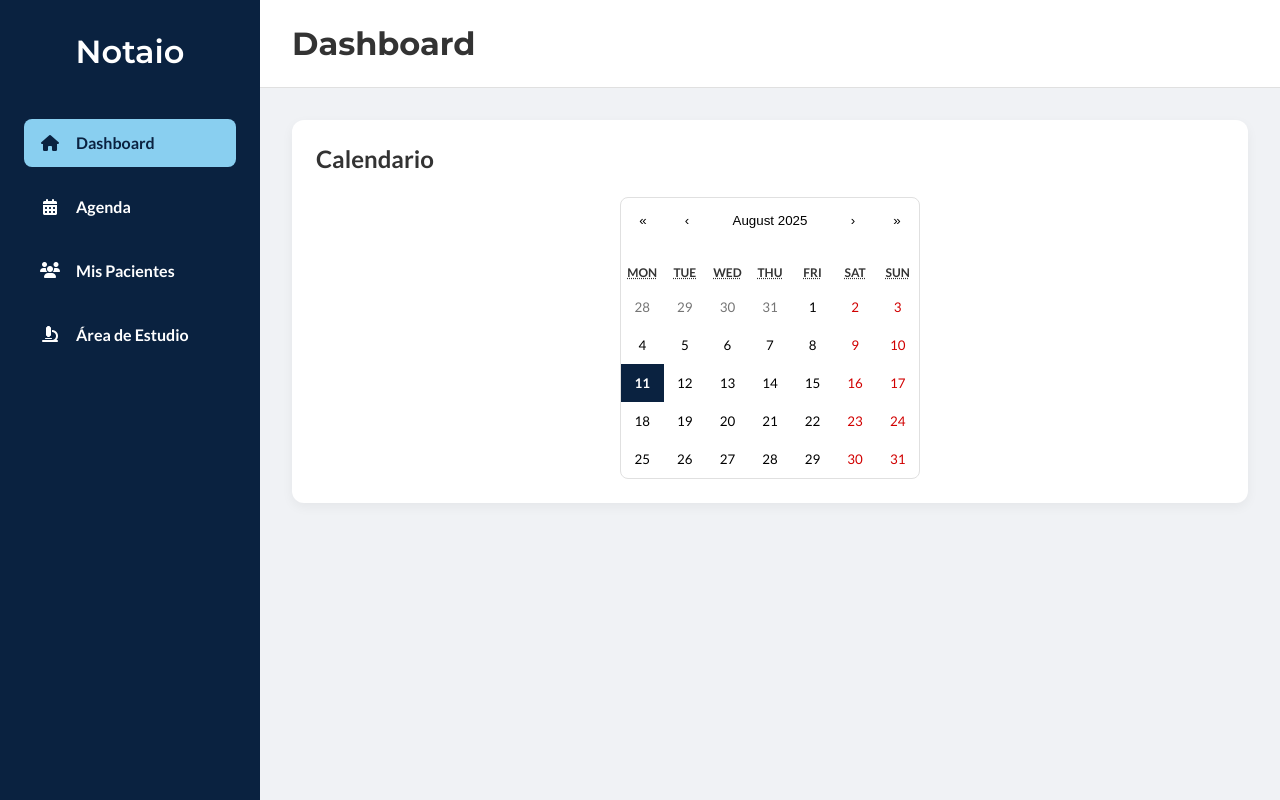
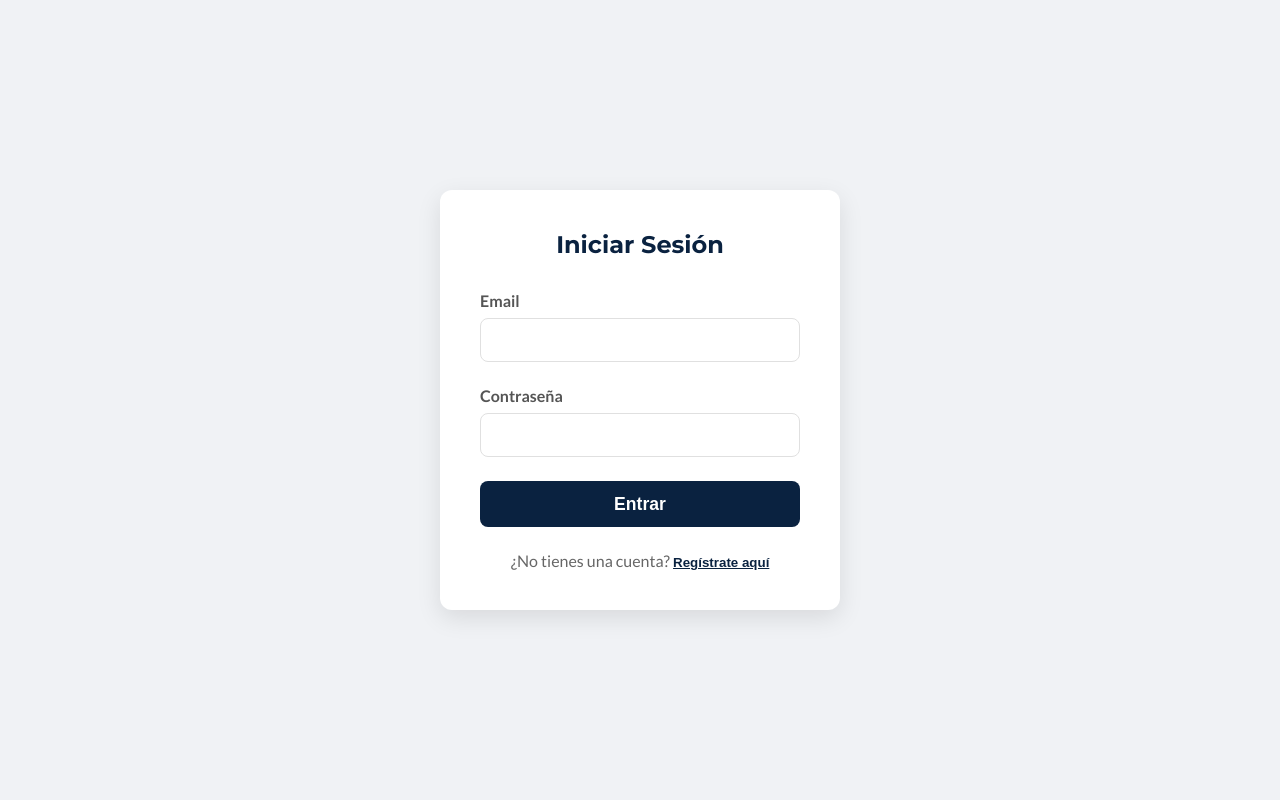
Before and after one commit to ginofalcucci2-droid/NOTAIO, a React (Vite) app: page / in a window 1280 px wide. Built offline with nearby package versions, Linux system fonts and the light colour scheme.

Commit message:
Feat: Implement login and registration UI views

```diff
--- a/src/App.jsx
+++ b/src/App.jsx
@@ -1,60 +1,101 @@
-// src/App.jsx - VERSIÓN CORREGIDA Y COMPLETA
+// src/App.jsx - VERSIÓN CON LÓGICA DE AUTENTICACIÓN
 
-import React, { useState } from 'react';
+import React, { useState, useEffect } from 'react';
 import Sidebar from './components/Sidebar.jsx';
-import Dashboard from './components/views/Dashboard.jsx'; // Asegúrate de que este archivo existe
+import Dashboard from './components/views/Dashboard.jsx';
 import PatientsView from './components/views/PatientsView.jsx';
 import StudyArea from './components/views/StudyArea.jsx';
 import AgendaView from './components/views/AgendaView.jsx';
+import LoginView from './components/views/LoginView.jsx';
+import RegisterView from './components/views/RegisterView.jsx';
 import './App.css';
 
 function App() {
-    const [activeView, setActiveView] = useState('dashboard'); // Empezamos en pacientes para probar
-
-    // NUEVO ESTADO: Este estado es específico para el Área de Estudio.
-    // Guarda qué paciente queremos analizar.
+    // --- ESTADOS PRINCIPALES ---
+    const [activeView, setActiveView] = useState('dashboard');
     const [studyPatient, setStudyPatient] = useState(null);
 
-    // NUEVA FUNCIÓN "PUENTE": Esta es la lógica que conecta el detalle con el área de estudio.
-    const handleNavigateToStudy = (patient) => {
-        setStudyPatient(patient);  // 1. Guarda el paciente que queremos estudiar.
-        setActiveView('study-area'); // 2. Cambia la vista activa al área de estudio.
+    // ESTADO DE AUTENTICACIÓN: El "guardia de seguridad"
+    // Buscamos en localStorage si ya existe un token guardado.
+    const [authToken, setAuthToken] = useState(localStorage.getItem('authToken'));
+
+    // ESTADO PARA LA VISTA DE AUTH: Nos permite cambiar entre Login y Registro
+    const [isLoginView, setIsLoginView] = useState(true);
+
+    // --- LÓGICA DE AUTENTICACIÓN ---
+    const handleLoginSuccess = (token) => {
+        localStorage.setItem('authToken', token); // Guardamos el token en el navegador
+        setAuthToken(token); // Actualizamos el estado para que la app reaccione
     };
 
-    const renderView = () => {
+    const handleLogout = () => {
+        localStorage.removeItem('authToken'); // Borramos el token
+        setAuthToken(null);
+    };
+
+    const handleRegisterSuccess = () => {
+        setIsLoginView(true); // Después de un registro exitoso, mostramos el Login
+    };
+
+    // --- NAVEGACIÓN DENTRO DE LA APP (una vez logueado) ---
+    const handleNavigate = (viewId) => {
+        setActiveView(viewId);
+        setStudyPatient(null);
+    };
+
+    const handleNavigateToStudy = (patient) => {
+        setStudyPatient(patient);
+        setActiveView('study-area');
+    };
+
+    // --- RENDERIZADO CONDICIONAL ---
+
+    // Si NO hay token de autenticación, mostramos las vistas de Login/Registro
+    if (!authToken) {
+        if (isLoginView) {
+            return (
+                <LoginView
+                    onLoginSuccess={handleLoginSuccess}
+                    onSwitchToRegister={() => setIsLoginView(false)}
+                />
+            );
+        } else {
+            return (
+                <RegisterView
+                    onRegisterSuccess={handleRegisterSuccess}
+                    onSwitchToLogin={() => setIsLoginView(true)}
+                />
+            );
+        }
+    }
+
+    // Si SÍ hay token, mostramos la aplicación principal
+    const renderMainView = () => {
         switch (activeView) {
             case 'dashboard':
                 return <Dashboard />;
-
-            case 'Agenda':
-            return <AgendaView />;
-
+            case 'agenda':
+                return <AgendaView />;
             case 'patients':
-                // A PatientsView le pasamos la función "puente" para que la pueda usar.
                 return <PatientsView onNavigateToStudy={handleNavigateToStudy} />;
-
             case 'study-area':
-                // A StudyArea le pasamos el paciente que guardamos y la función para limpiarlo.
                 return <StudyArea patient={studyPatient} onPatientSelect={setStudyPatient} />;
-
             default:
-                // Renombramos 'Agenda' para que coincida con el id del sidebar
                 return <div className="card"><h2>{activeView.replace('-', ' ')}</h2></div>;
         }
     };
 
     return (
         <div className="app-container">
-            <Sidebar activeView={activeView} setActiveView={setActiveView} />
+            <Sidebar activeView={activeView} setActiveView={handleNavigate} />
             <main className="main-content">
-                {/* Ocultamos la cabecera en el área de estudio para tener pantalla completa */}
-                {activeView !== 'study-area' && (
-                     <header className="main-header">
-                        <h1>{activeView.replace('-', ' ')}</h1>
-                    </header>
-                )}
+                <header className="main-header">
+                    {/* Podríamos añadir un botón de Logout aquí */}
+                    <h1>{activeView.replace('-', ' ')}</h1>
+                    <button onClick={handleLogout} className="btn-logout">Cerrar Sesión</button>
+                </header>
                 <div className="content-wrapper">
-                    {renderView()}
+                    {renderMainView()}
                 </div>
             </main>
         </div>
--- /dev/null
+++ b/src/components/views/Auth.css
@@ -0,0 +1,90 @@
+/* src/components/views/Auth.css */
+.auth-container {
+    display: flex;
+    justify-content: center;
+    align-items: center;
+    height: 100vh;
+    width: 100vw;
+    background-color: var(--bg-light);
+    position: fixed;
+    top: 0;
+    left: 0;
+}
+
+.auth-card {
+    background-color: var(--bg-white);
+    padding: 2.5rem;
+    border-radius: 12px;
+    box-shadow: 0 8px 24px rgba(0,0,0,0.1);
+    width: 100%;
+    max-width: 400px;
+    text-align: center;
+}
+
+.auth-card h2 {
+    font-family: var(--font-title);
+    margin-bottom: 2rem;
+    color: var(--primary-dark);
+}
+
+.input-group {
+    margin-bottom: 1.5rem;
+    text-align: left;
+}
+
+.input-group label {
+    display: block;
+    margin-bottom: 0.5rem;
+    font-weight: 600;
+    color: #555;
+}
+
+.input-group input,
+.input-group select {
+    width: 100%;
+    padding: 0.75rem;
+    border: 1px solid var(--border-light);
+    border-radius: 8px;
+    font-size: 1rem;
+}
+
+.auth-button {
+    width: 100%;
+    padding: 0.8rem;
+    border: none;
+    background-color: var(--primary-dark);
+    color: white;
+    font-size: 1.1rem;
+    font-weight: 700;
+    border-radius: 8px;
+    cursor: pointer;
+    transition: background-color 0.2s ease;
+}
+
+.auth-button:hover {
+    background-color: #1a3a63;
+}
+
+.error-message {
+    color: #dc3545;
+    background-color: #f8d7da;
+    border: 1px solid #f5c6cb;
+    padding: 0.75rem;
+    border-radius: 8px;
+    margin-bottom: 1rem;
+}
+
+.switch-form-text {
+    margin-top: 1.5rem;
+    color: #666;
+}
+
+.switch-form-button {
+    background: none;
+    border: none;
+    color: var(--primary-dark);
+    font-weight: 700;
+    cursor: pointer;
+    text-decoration: underline;
+    padding: 0;
+}
--- /dev/null
+++ b/src/components/views/LoginView.jsx
@@ -0,0 +1,85 @@
+// src/components/views/LoginView.jsx
+
+import React, { useState } from 'react';
+import './Auth.css';
+
+function LoginView({ onLoginSuccess, onSwitchToRegister }) {
+    const [formData, setFormData] = useState({
+        email: '',
+        password: '',
+    });
+    const [error, setError] = useState('');
+
+    const handleChange = (e) => {
+        setFormData({
+            ...formData,
+            [e.target.name]: e.target.value,
+        });
+    };
+
+    const handleSubmit = async (e) => {
+        e.preventDefault();
+        setError('');
+
+        // ¡ATENCIÓN! Esta parte fallará hasta que construyamos el endpoint /token en el backend.
+        // Lo dejamos preparado para el futuro.
+        alert('Funcionalidad de Login en construcción. Redirigiendo...');
+        // onLoginSuccess("un_token_falso_para_probar");
+
+        // El código real se parecerá a esto:
+        /*
+        try {
+            // FastAPI espera los datos del login en un formato especial (form data)
+            const formBody = new URLSearchParams();
+            formBody.append('username', formData.email);
+            formBody.append('password', formData.password);
+
+            const response = await fetch('http://127.0.0.1:8000/token', {
+                method: 'POST',
+                headers: { 'Content-Type': 'application/x-www-form-urlencoded' },
+                body: formBody,
+            });
+
+            if (response.ok) {
+                const data = await response.json();
+                onLoginSuccess(data.access_token); // Enviamos el token al componente padre
+            } else {
+                const errorData = await response.json();
+                setError(errorData.detail || 'Email o contraseña incorrectos.');
+            }
+        } catch (err) {
+            setError('No se pudo conectar con el servidor.');
+        }
+        */
+    };
+
+    return (
+        <div className="auth-container">
+            <div className="auth-card">
+                <h2>Iniciar Sesión</h2>
+                <form onSubmit={handleSubmit}>
+                    <div className="input-group">
+                        <label htmlFor="email">Email</label>
+                        <input type="email" id="email" name="email" value={formData.email} onChange={handleChange} required />
+                    </div>
+                    <div className="input-group">
+                        <label htmlFor="password">Contraseña</label>
+                        <input type="password" id="password" name="password" value={formData.password} onChange={handleChange} required />
+                    </div>
+
+                    {error && <p className="error-message">{error}</p>}
+
+                    <button type="submit" className="auth-button">Entrar</button>
+                </form>
+                <p className="switch-form-text">
+                    ¿No tienes una cuenta?{' '}
+                    <button onClick={onSwitchToRegister} className="switch-form-button">
+                        Regístrate aquí
+                    </button>
+                </p>
+            </div>
+        </div>
+    );
+}
+
+export default LoginView;
--- /dev/null
+++ b/src/components/views/RegisterView.jsx
@@ -0,0 +1,83 @@
+// src/components/views/RegisterView.jsx
+
+import React, { useState } from 'react';
+import './Auth.css'; // Crearemos un archivo de estilos compartido
+
+function RegisterView({ onRegisterSuccess, onSwitchToLogin }) {
+    const [formData, setFormData] = useState({
+        email: '',
+        password: '',
+        role: 'psicologo', // Valor por defecto
+    });
+    const [error, setError] = useState('');
+
+    const handleChange = (e) => {
+        setFormData({
+            ...formData,
+            [e.target.name]: e.target.value,
+        });
+    };
+
+    const handleSubmit = async (e) => {
+        e.preventDefault();
+        setError(''); // Limpiamos errores anteriores
+
+        try {
+            const response = await fetch('http://127.0.0.1:8000/register', {
+                method: 'POST',
+                headers: { 'Content-Type': 'application/json' },
+                body: JSON.stringify(formData),
+            });
+
+            if (response.ok) {
+                // Si la respuesta es exitosa (ej. 200 OK)
+                alert('¡Registro exitoso! Ahora puedes iniciar sesión.');
+                onRegisterSuccess(); // Notificamos al padre (App.jsx) que el registro fue exitoso
+            } else {
+                // Si el backend devuelve un error (ej. 400)
+                const errorData = await response.json();
+                setError(errorData.detail || 'Ocurrió un error en el registro.');
+            }
+        } catch (err) {
+            // Si hay un error de red (ej. el backend no está corriendo)
+            setError('No se pudo conectar con el servidor. Inténtalo más tarde.');
+        }
+    };
+
+    return (
+        <div className="auth-container">
+            <div className="auth-card">
+                <h2>Crear Cuenta en Notaio</h2>
+                <form onSubmit={handleSubmit}>
+                    <div className="input-group">
+                        <label htmlFor="email">Email</label>
+                        <input type="email" id="email" name="email" value={formData.email} onChange={handleChange} required />
+                    </div>
+                    <div className="input-group">
+                        <label htmlFor="password">Contraseña</label>
+                        <input type="password" id="password" name="password" value={formData.password} onChange={handleChange} required />
+                    </div>
+                    <div className="input-group">
+                        <label htmlFor="role">Soy un</label>
+                        <select id="role" name="role" value={formData.role} onChange={handleChange}>
+                            <option value="psicologo">Psicólogo</option>
+                            <option value="paciente">Paciente</option>
+                        </select>
+                    </div>
+
+                    {error && <p className="error-message">{error}</p>}
+
+                    <button type="submit" className="auth-button">Registrarse</button>
+                </form>
+                <p className="switch-form-text">
+                    ¿Ya tienes una cuenta?{' '}
+                    <button onClick={onSwitchToLogin} className="switch-form-button">
+                        Inicia sesión aquí
+                    </button>
+                </p>
+            </div>
+        </div>
+    );
+}
+
+export default RegisterView;
```
Also changed, not shown: src/App.css (+11 -0 lines).
